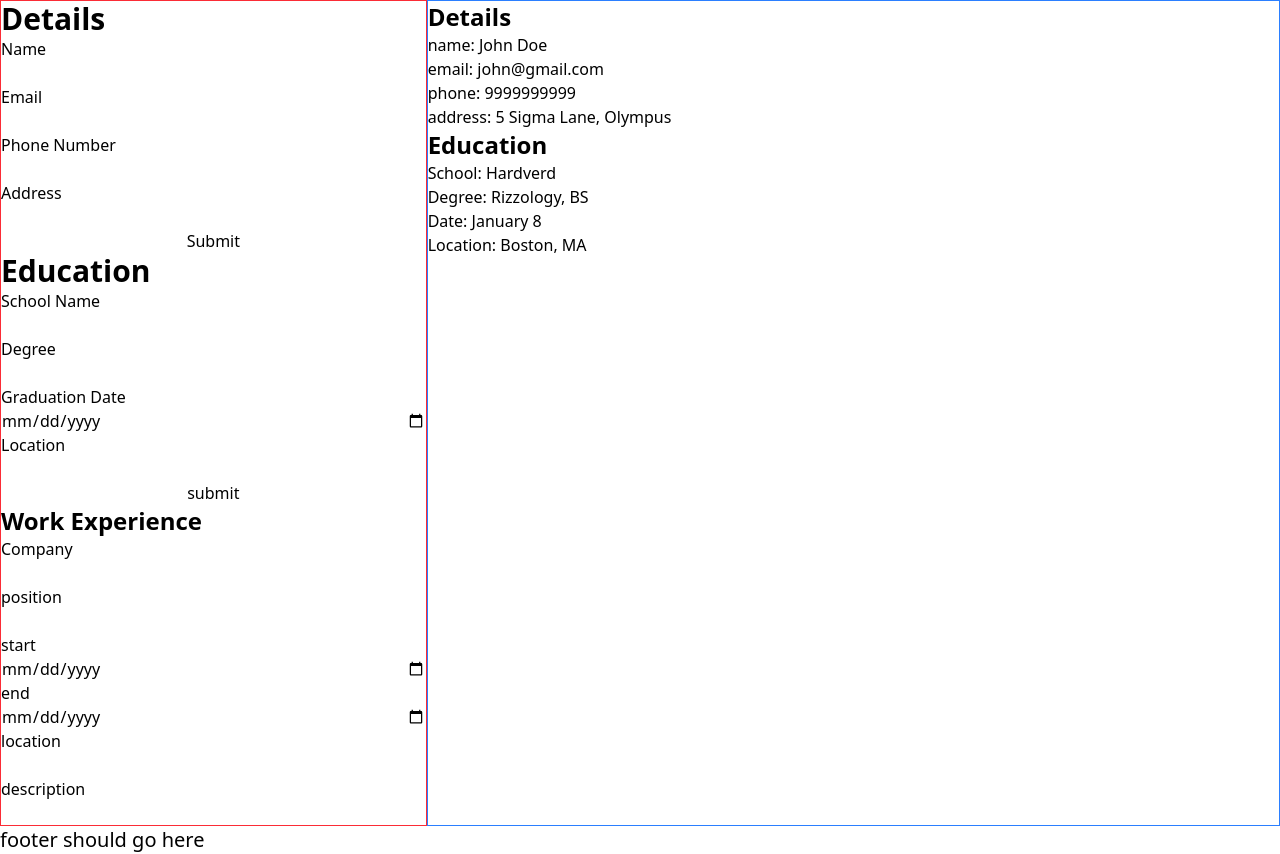
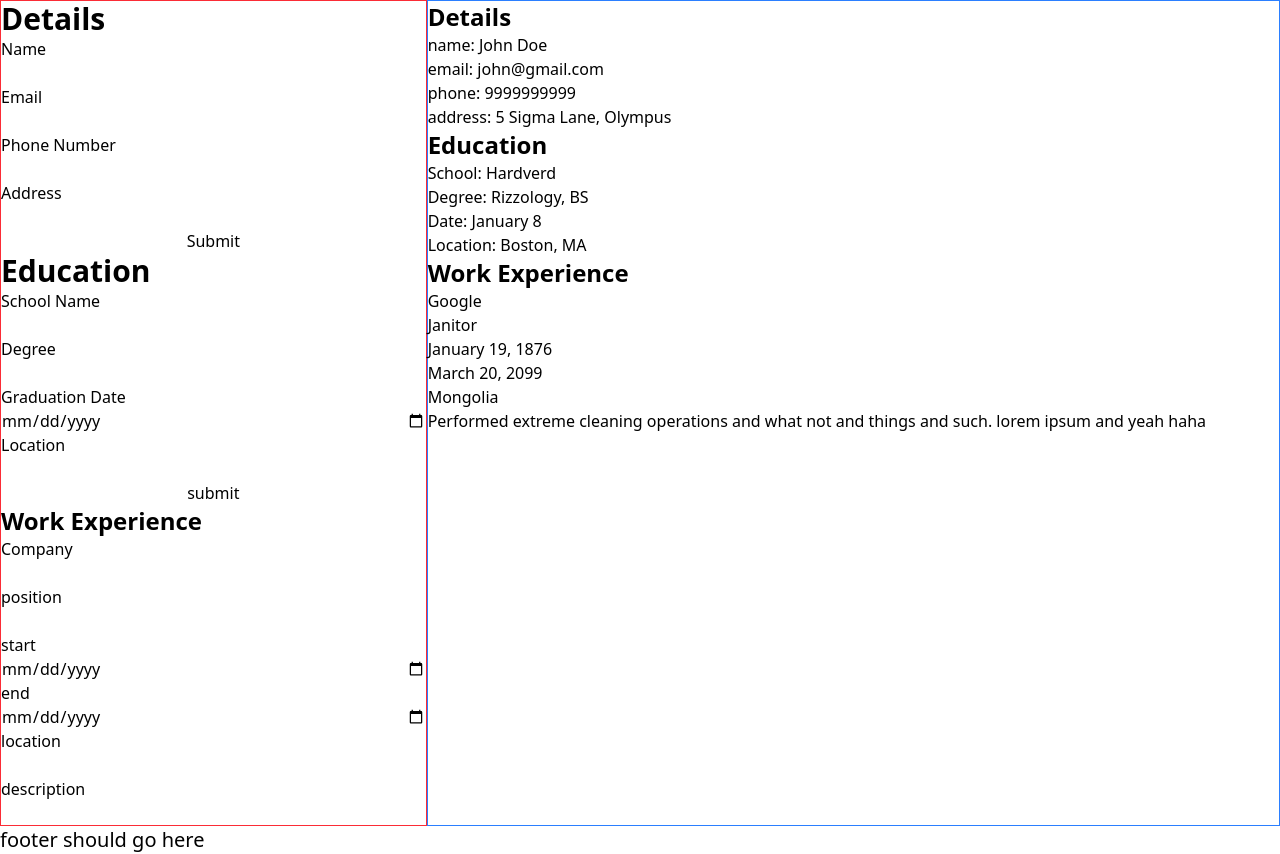
Before and after one commit to yskim308/cvApp, a React (Vite) app: page / in a window 1280 px wide. Built offline with nearby package versions, Linux system fonts and the light colour scheme.

Commit message:
initial implementation of jobs (work experience) view

```diff
--- a/src/App.tsx
+++ b/src/App.tsx
@@ -9,6 +9,7 @@ import {
 } from "./components/types";
 import EducationView from "./components/viewComponents/EducationView";
 import JobForm from "./components/formComponents/JobForm";
+import JobView from "./components/viewComponents/JobView";
 
 function App() {
   const [detailsData, setDetailsData] = useState<DetailsFormData>({
@@ -58,6 +59,7 @@ function App() {
       <div className="border border-blue-500 w-2/3">
         <DetailsView formData={detailsData} />
         <EducationView formData={educationData} />
+        <JobView formData={jobData} />
       </div>
     </>
   );
--- /dev/null
+++ b/src/components/viewComponents/JobView.tsx
@@ -0,0 +1,24 @@
+import { JobFormData, JobViewProps } from "../types";
+
+export default function JobView({ formData }: JobViewProps) {
+  const renderJobs = () => {
+    return formData?.map((job: JobFormData) => {
+      return (
+        <li>
+          <p>{job.company}</p>
+          <p>{job.position}</p>
+          <p>{job.start}</p>
+          <p>{job.end}</p>
+          <p>{job.location}</p>
+          <p>{job.description}</p>
+        </li>
+      );
+    });
+  };
+  return (
+    <>
+      <div className="text-2xl font-semibold">Work Experience</div>
+      <ul>{renderJobs()}</ul>
+    </>
+  );
+}
```
